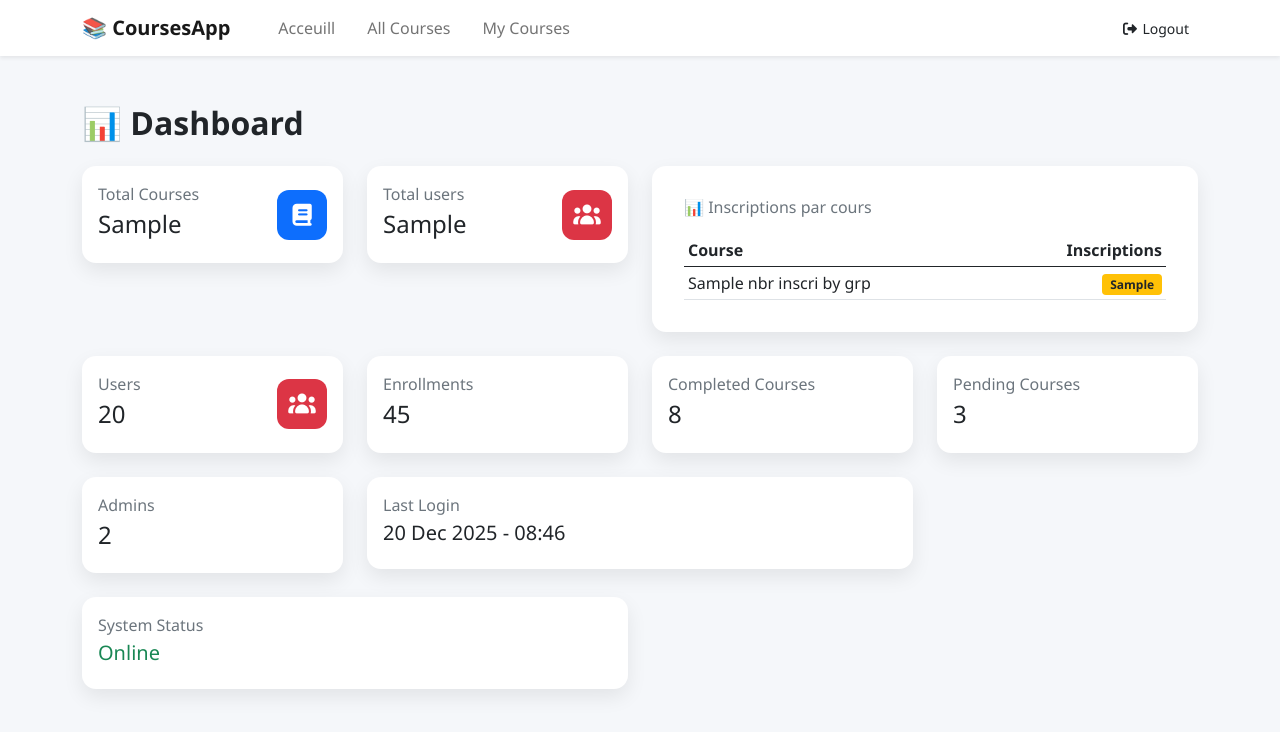
After one commit to MedMoawya02/cours_sections_brief, a PHP site: template views/dashboard.php in a window 1280 px wide. The commit adds this page. Shown: the top 732 px of the page. Run offline with PHP 8.4, Linux system fonts and the light colour scheme; the template is opened without the code that fills it: most values are stand-ins (such as "Sample title", 1, 10 or a date in 2020); some libraries are stand-ins or nearby versions.

Commit message:
feat:l'ajour du vue dashboard.php et model statistiques.php pour afficher des cartes chaque carte contient une statistiques

```diff
--- a/sql brief/mysql.sql
+++ b/sql brief/mysql.sql
@@ -54,3 +54,8 @@ CREATE TABLE enrollments(
     FOREIGN KEY (userId) REFERENCES users(Id) ON UPDATE CASCADE ON DELETE CASCADE,
     enrolled_at DATETIME DEFAULT CURRENT_TIMESTAMP
 )
+
+
+--
+SELECT courseId,COUNT(userId) FROM enrollments
+GROUP BY courseId;
--- /dev/null
+++ b/views/dashboard.php
@@ -0,0 +1,231 @@
+<?php
+session_start();
+?>
+<!DOCTYPE html>
+<html lang="en">
+
+<head>
+    <meta charset="UTF-8">
+    <title>Dashboard</title>
+
+    <!-- Bootstrap -->
+    <link href="https://cdn.jsdelivr.net/npm/bootstrap@5.0.2/dist/css/bootstrap.min.css" rel="stylesheet">
+
+    <!-- Font Awesome -->
+    <link rel="stylesheet" href="https://cdnjs.cloudflare.com/ajax/libs/font-awesome/7.0.1/css/all.min.css">
+
+    <style>
+        body {
+            background-color: #f5f7fa;
+            font-family: 'Segoe UI', sans-serif;
+        }
+
+        .dashboard-card {
+            border: none;
+            border-radius: 14px;
+            box-shadow: 0 8px 20px rgba(0, 0, 0, .08);
+            transition: transform .2s ease;
+        }
+
+        .dashboard-card:hover {
+            transform: translateY(-5px);
+        }
+
+        .icon-box {
+            width: 50px;
+            height: 50px;
+            border-radius: 12px;
+            display: flex;
+            align-items: center;
+            justify-content: center;
+            font-size: 22px;
+            color: #fff;
+        }
+
+        h2 {
+            font-weight: 600;
+        }
+    </style>
+</head>
+
+<body>
+    <nav class="navbar navbar-expand-lg navbar-light bg-white shadow-sm">
+        <div class="container">
+
+            <!-- Logo -->
+            <a class="navbar-brand fw-bold" href="index.php?action=list">
+                📚 CoursesApp
+            </a>
+
+            <!-- Navigation links -->
+            <ul class="navbar-nav ms-4 d-flex flex-row gap-3">
+                <li class="nav-item">
+                    <a class="nav-link fw-medium" href="index.php?action=statistiques">
+                        Acceuill
+                    </a>
+                </li>
+                <li class="nav-item">
+                    <a class="nav-link fw-medium" href="index.php?action=list">
+                        All Courses
+                    </a>
+                </li>
+                <li class="nav-item">
+                    <a class="nav-link fw-medium" href="index.php?action=myCourses&user=<?php echo $userId ?>">
+                        My Courses
+                    </a>
+                </li>
+            </ul>
+
+            <!-- Right side -->
+            <div class="ms-auto d-flex align-items-center gap-3">
+                <?php if (!empty($_SESSION['username'])): ?>
+                    <span class="text-muted small">
+                        <?= htmlspecialchars($_SESSION['username']) ?>
+                    </span>
+                <?php endif; ?>
+
+                <a href="index.php?action=logout" class="btn btn-sm btn-logout">
+                    <i class="fa-solid fa-right-from-bracket"></i> Logout
+                </a>
+            </div>
+
+        </div>
+    </nav>
+    <div class="container my-5">
+        <h2 class="mb-4">📊 Dashboard</h2>
+
+        <div class="row g-4">
+
+            <!-- Card 1 -->
+            <div class="col-md-3">
+                <div class="card dashboard-card p-3">
+                    <div class="d-flex justify-content-between align-items-center">
+                        <div>
+                            <p class="text-muted mb-1">Total Courses</p>
+                            <h4><?php echo $nbrOfCourses?></h4>
+                        </div>
+                        <div class="icon-box bg-primary">
+                            <i class="fa fa-book"></i>
+                        </div>
+                    </div>
+                </div>
+            </div>
+
+            <!-- Card 2 -->
+            <div class="col-md-3">
+                <div class="card dashboard-card p-3">
+                    <div class="d-flex justify-content-between align-items-center">
+                        <div>
+                            <p class="text-muted mb-1">Total users</p>
+                            <h4><?php echo $nbrOfUsers ?></h4>
+                        </div>
+                        <div class="icon-box bg-danger">
+                            <i class="fa fa-users"></i>
+                        </div>
+                    </div>
+                </div>
+            </div>
+
+            <!-- Card 3 -->
+    <div class="col-md-6">
+    <div class="card dashboard-card p-3">
+        <div class="card-body">
+            <h6 class="mb-3 text-muted">
+                📊 Inscriptions par cours
+            </h6>
+
+            <table class="table table-sm table-hover mb-0">
+                <thead>
+                    <tr>
+                        <th>Course</th>
+                        <th class="text-end">Inscriptions</th>
+                    </tr>
+                </thead>
+                <tbody>
+                    <?php while($row = $nbrInscriByGrp->fetch_assoc()): ?>
+                        <tr>
+                            <td><?= htmlspecialchars($row['title']) ?></td>
+                            <td class="text-end">
+                                <span class="badge bg-warning text-dark">
+                                    <?= $row['COUNT(enrollments.userId)']; ?>
+                                </span>
+                            </td>
+                        </tr>
+                    <?php endwhile; ?>
+                </tbody>
+            </table>
+
+        </div>
+    </div>
+</div>
+
+
+            <!-- Card 4 -->
+            <div class="col-md-3">
+                <div class="card dashboard-card p-3">
+                    <div class="d-flex justify-content-between align-items-center">
+                        <div>
+                            <p class="text-muted mb-1">Users</p>
+                            <h4>20</h4>
+                        </div>
+                        <div class="icon-box bg-danger">
+                            <i class="fa fa-users"></i>
+                        </div>
+                    </div>
+                </div>
+            </div>
+
+            <!-- Card 5 -->
+            <div class="col-md-3">
+                <div class="card dashboard-card p-3">
+                    <p class="text-muted mb-1">Enrollments</p>
+                    <h4>45</h4>
+                </div>
+            </div>
+
+            <!-- Card 6 -->
+            <div class="col-md-3">
+                <div class="card dashboard-card p-3">
+                    <p class="text-muted mb-1">Completed Courses</p>
+                    <h4>8</h4>
+                </div>
+            </div>
+
+            <!-- Card 7 -->
+            <div class="col-md-3">
+                <div class="card dashboard-card p-3">
+                    <p class="text-muted mb-1">Pending Courses</p>
+                    <h4>3</h4>
+                </div>
+            </div>
+
+            <!-- Card 8 -->
+            <div class="col-md-3">
+                <div class="card dashboard-card p-3">
+                    <p class="text-muted mb-1">Admins</p>
+                    <h4>2</h4>
+                </div>
+            </div>
+
+            <!-- Card 9 -->
+            <div class="col-md-6">
+                <div class="card dashboard-card p-3">
+                    <p class="text-muted mb-1">Last Login</p>
+                    <h5><?= date("d M Y - H:i") ?></h5>
+                </div>
+            </div>
+
+            <!-- Card 10 -->
+            <div class="col-md-6">
+                <div class="card dashboard-card p-3">
+                    <p class="text-muted mb-1">System Status</p>
+                    <h5 class="text-success">Online</h5>
+                </div>
+            </div>
+
+        </div>
+    </div>
+
+</body>
+
+</html>
```
Also changed, not shown: controller/statistiques.php (added, +12 -0 lines), index.php (+6 -1 lines), model/statistiques.php (added, +38 -0 lines), views/list_Course.php (+7 -21 lines), views/myCourses.php (+125 -1 lines).
